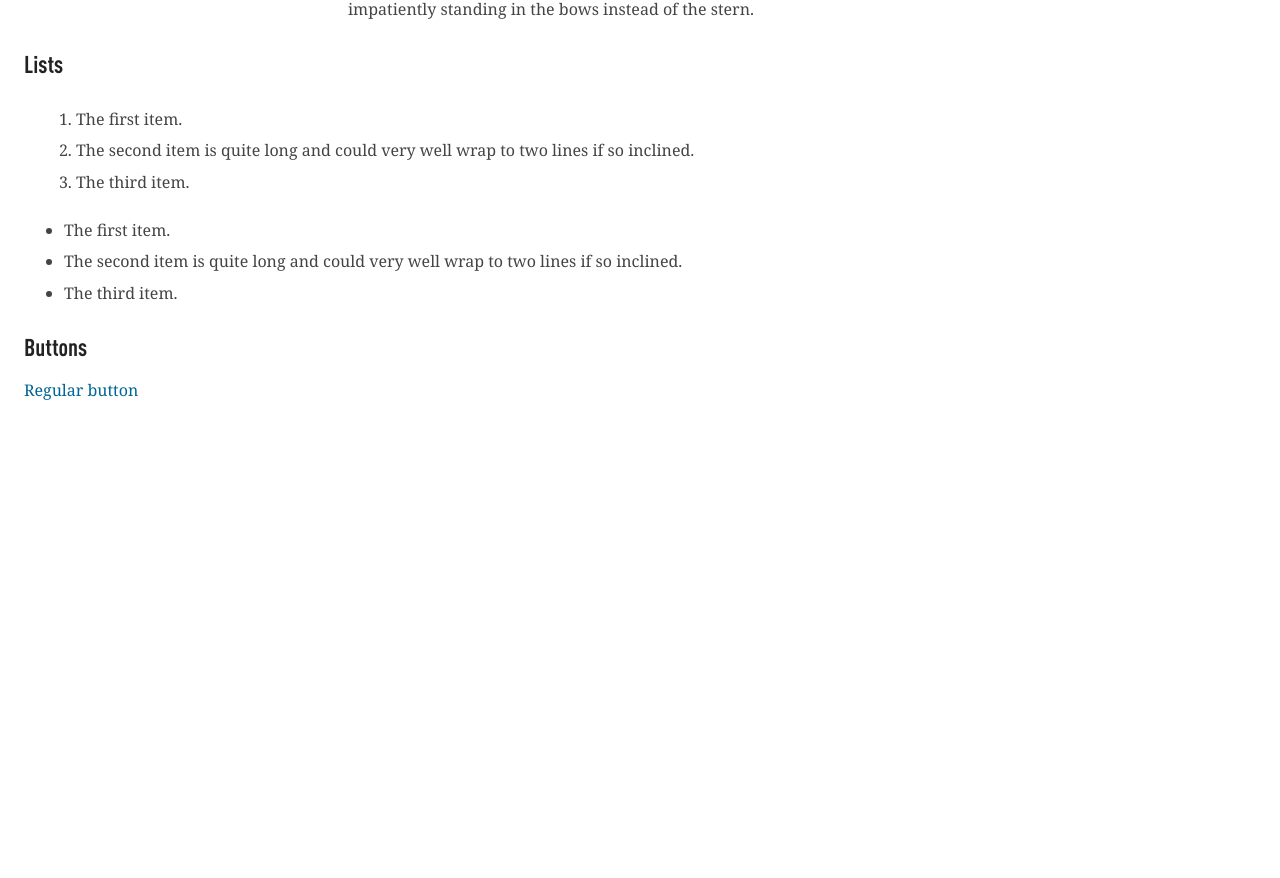
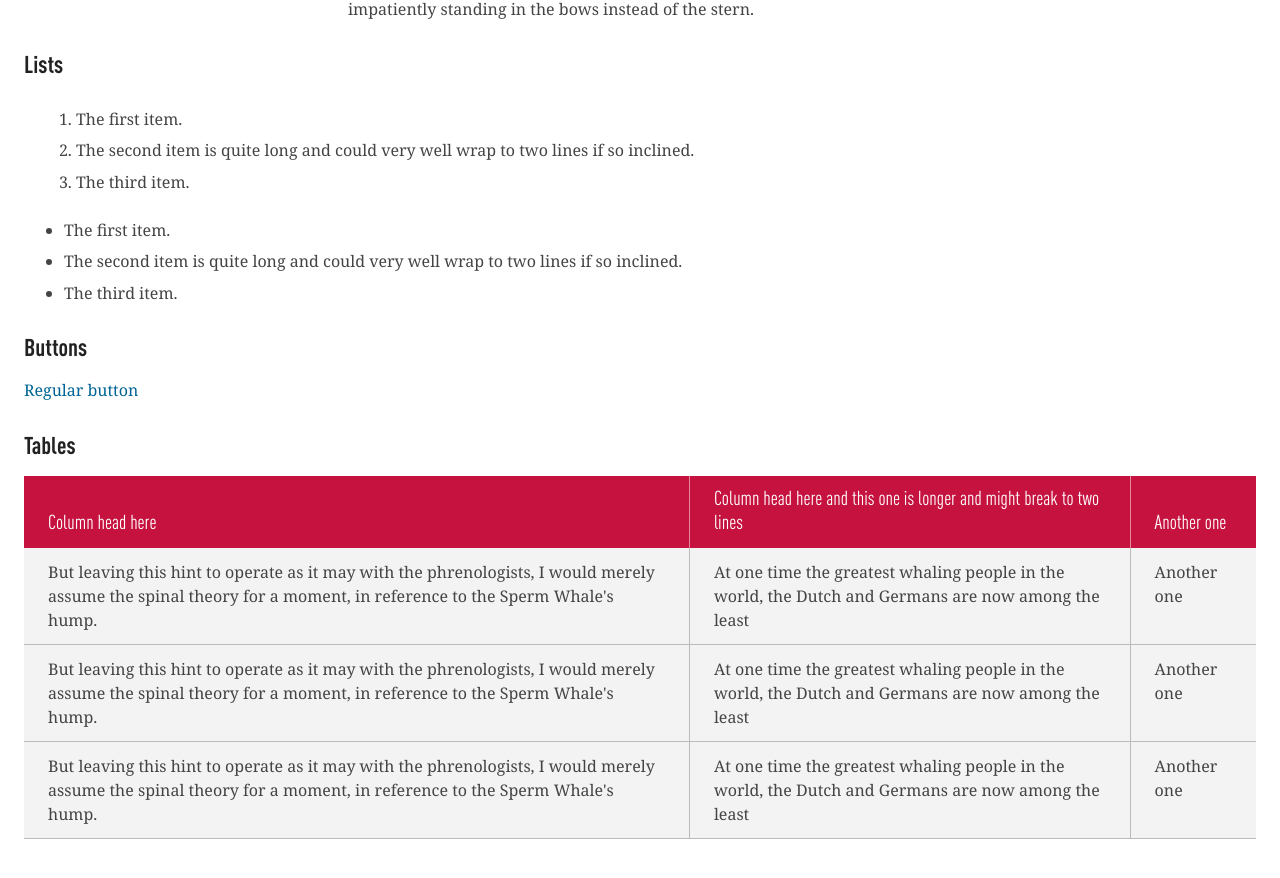
Before and after one commit to fourkitchens/el-ocp-style, a Jekyll site: the page built from typography/index.html, in a window 1280 px wide, cut to the strip 2046-2957 px from the top of the page. Shown: the top 878 px of the strip. Built offline with Jekyll 4.4.1, drawn with Linux system fonts in a browser that asks for light colours; nearby versions of some CDN libraries; library files that are not in the unit come from our copies; before the commit the page ends 2496 px from its top, so only the background shows below that.

Commit message:
Add 'tables' default sass file with default table styles. Add a table example to the style guide typography page.

```diff
--- a/css/style.css
+++ b/css/style.css
@@ -591,6 +591,40 @@ hr {
   border-top: 1px solid #c6123f;
 }
 
+table {
+  margin-bottom: 2.4rem;
+  font-family: Georgia, serif;
+}
+
+th, td {
+  padding: 1.2rem 2.4rem;
+  text-align: left;
+}
+
+th {
+  font-size: 20px;
+  font-size: 2rem;
+  border-left: 1px solid #e2889f;
+  font-family: "DINWebCondensed", "Arial Narrow", "Lucida Grande", Arial, sans-serif;
+  font-weight: 400;
+  background-color: #c6123f;
+  color: white;
+  vertical-align: bottom;
+}
+th:first-child {
+  border-left-width: 0;
+}
+
+td {
+  border-bottom: 1px solid #bbbbbb;
+  border-left: 1px solid #bbbbbb;
+  background-color: #f3f3f3;
+  vertical-align: top;
+}
+td:first-child {
+  border-left-width: 0;
+}
+
 * {
   -moz-box-sizing: border-box;
   -webkit-box-sizing: border-box;
--- a/sass/partials/defaults/_defaults.scss
+++ b/sass/partials/defaults/_defaults.scss
@@ -5,6 +5,7 @@
 
 @import 'type';
 @import 'forms';
+@import 'tables';
 
 // Base styles
 
--- a/typography/index.html
+++ b/typography/index.html
@@ -62,3 +62,32 @@ title: Typography | OCP
 <h3>Buttons</h3>
 
 <a class="button">Regular button</a>
+
+<h3>Tables</h3>
+
+<table>
+  <thead>
+    <tr>
+      <th>Column head here</th>
+      <th>Column head here and this one is longer and might break to two lines</th>
+      <th>Another one</th>
+    </tr>
+  </thead>
+  <tbody>
+    <tr>
+      <td>But leaving this hint to operate as it may with the phrenologists, I would merely assume the spinal theory for a moment, in reference to the Sperm Whale's hump.</td>
+      <td>At one time the greatest whaling people in the world, the Dutch and Germans are now among the least</td>
+      <td>Another one</td>
+    </tr>
+    <tr>
+      <td>But leaving this hint to operate as it may with the phrenologists, I would merely assume the spinal theory for a moment, in reference to the Sperm Whale's hump.</td>
+      <td>At one time the greatest whaling people in the world, the Dutch and Germans are now among the least</td>
+      <td>Another one</td>
+    </tr>
+    <tr>
+      <td>But leaving this hint to operate as it may with the phrenologists, I would merely assume the spinal theory for a moment, in reference to the Sperm Whale's hump.</td>
+      <td>At one time the greatest whaling people in the world, the Dutch and Germans are now among the least</td>
+      <td>Another one</td>
+    </tr>
+  </tbody>
+</table>
```
Also changed, not shown: sass/partials/defaults/_tables.scss (added, +36 -0 lines).
